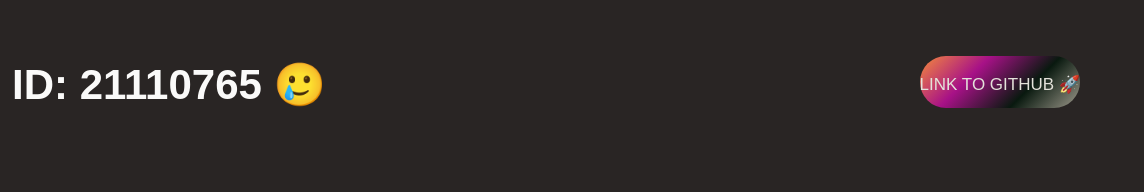
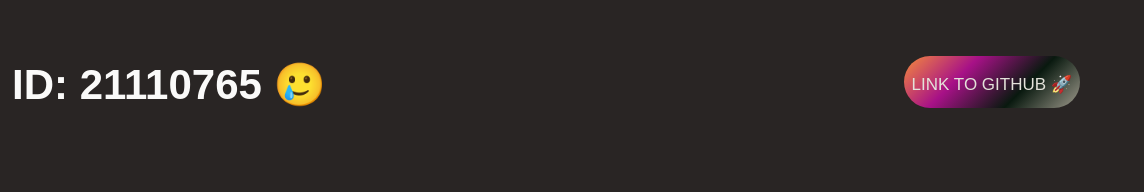
Before and after one commit to Tduc2320003/Fortforlio-biginer, a plain HTML site: page index.html in a window 1280 px wide. Shown: the top 192 px of the page, 136-1280 px from the left. Drawn offline with Linux system fonts and the light colour scheme; a web font is replaced by a local one.

Commit message:
Add files via upload

```diff
--- a/style.css
+++ b/style.css
@@ -706,3 +706,6 @@ ul {
     font-size: 2em;
     margin: 0% 1%;
 }
+a {
+    padding: 8px;
+}
```
